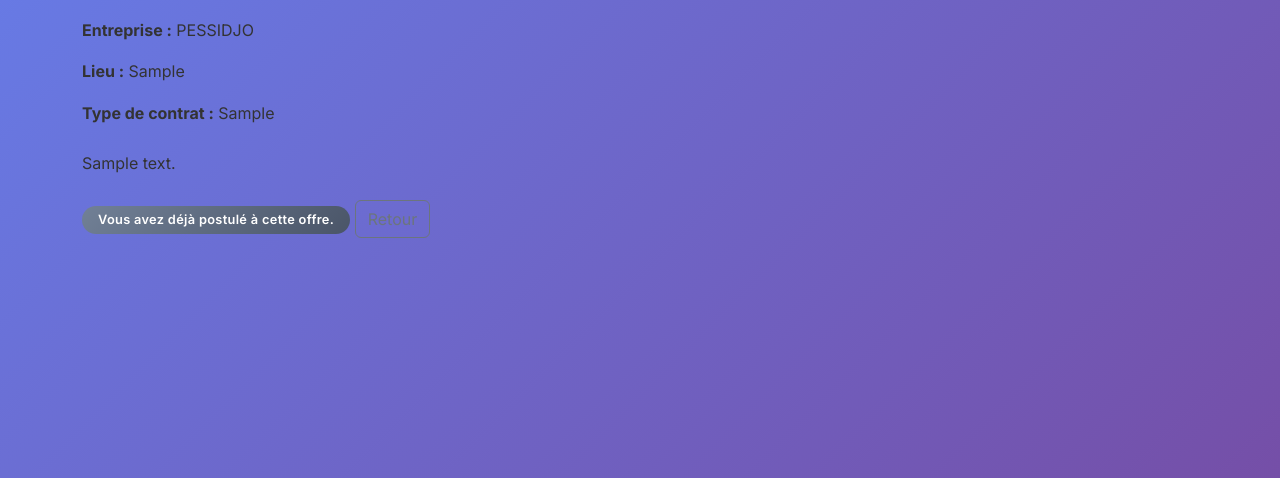
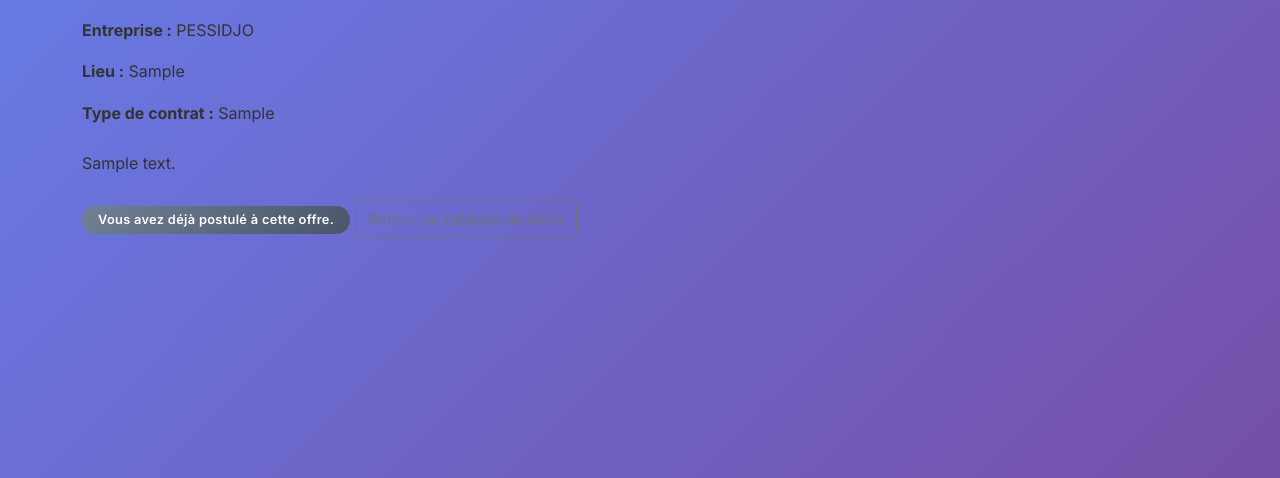
Before and after one commit to Pessidjo-Germann/talent-access, a Django app: page /jobs/offres/1/ in a window 1280 px wide. Shown: the part 173-651 px from the top of the page. Run offline with Django 5.2, Linux system fonts and the light colour scheme; the first user in the database is signed in; data comes from the database, SQL or seed files in the repository; tables that the repository leaves empty hold one stand-in row (Sample ...).

Commit message:
Add return to dashboard links

```diff
--- a/talent_access/jobs/templates/offre_detail.html
+++ b/talent_access/jobs/templates/offre_detail.html
@@ -13,7 +13,7 @@
         {% else %}
             <a href="{% url 'postuler_offre' offre.id %}" class="btn btn-primary">Postuler</a>
         {% endif %}
-        <a href="{% url 'diplome_dashboard' %}" class="btn btn-outline-secondary">Retour</a>
+        <a href="{% url 'diplome_dashboard' %}" class="btn btn-outline-secondary">Retour au tableau de bord</a>
     </div>
 </div>
 {% endblock %}
--- a/talent_access/jobs/templates/postuler_offre.html
+++ b/talent_access/jobs/templates/postuler_offre.html
@@ -13,6 +13,7 @@
             {% endfor %}
         </div>
         <button type="submit" class="btn btn-primary">Envoyer ma candidature</button>
+        <a href="{% url 'diplome_dashboard' %}" class="btn btn-outline-secondary ms-2">Retour au tableau de bord</a>
     </form>
 </div>
 {% endblock %}
```
